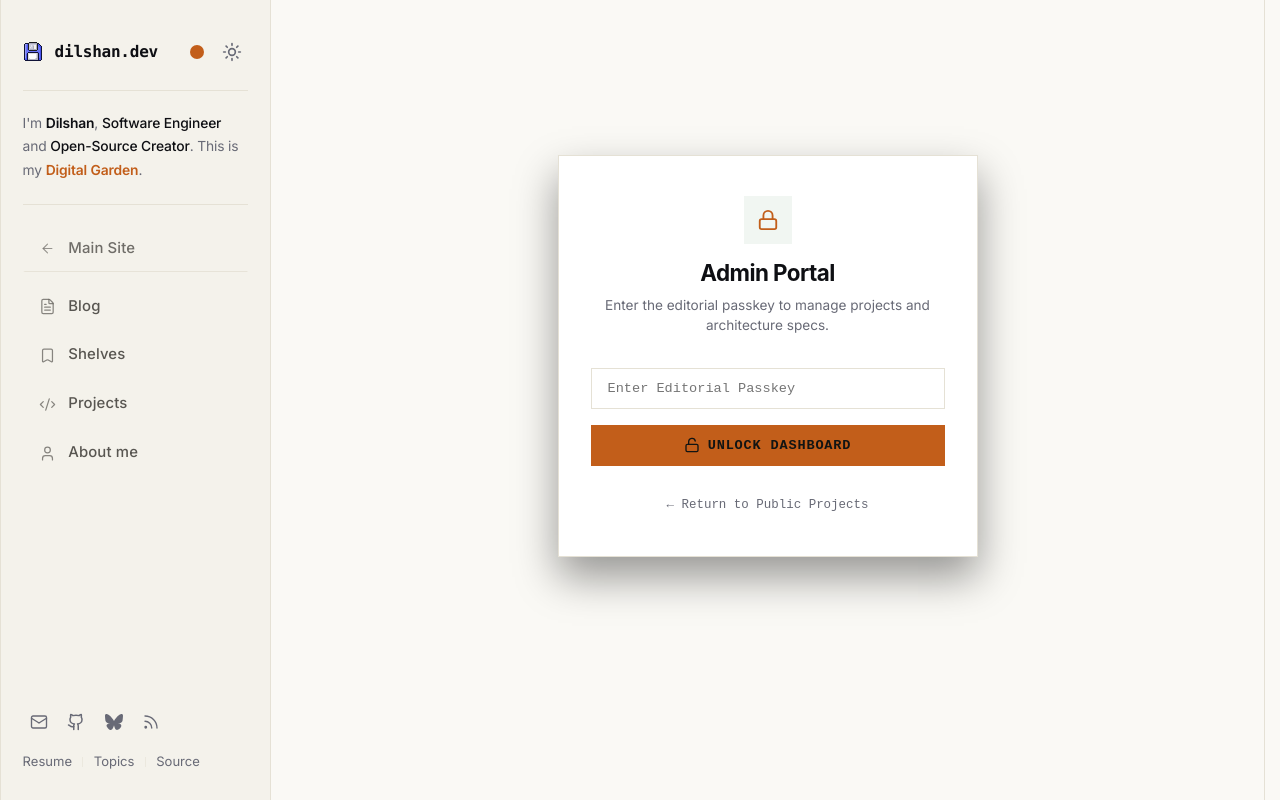
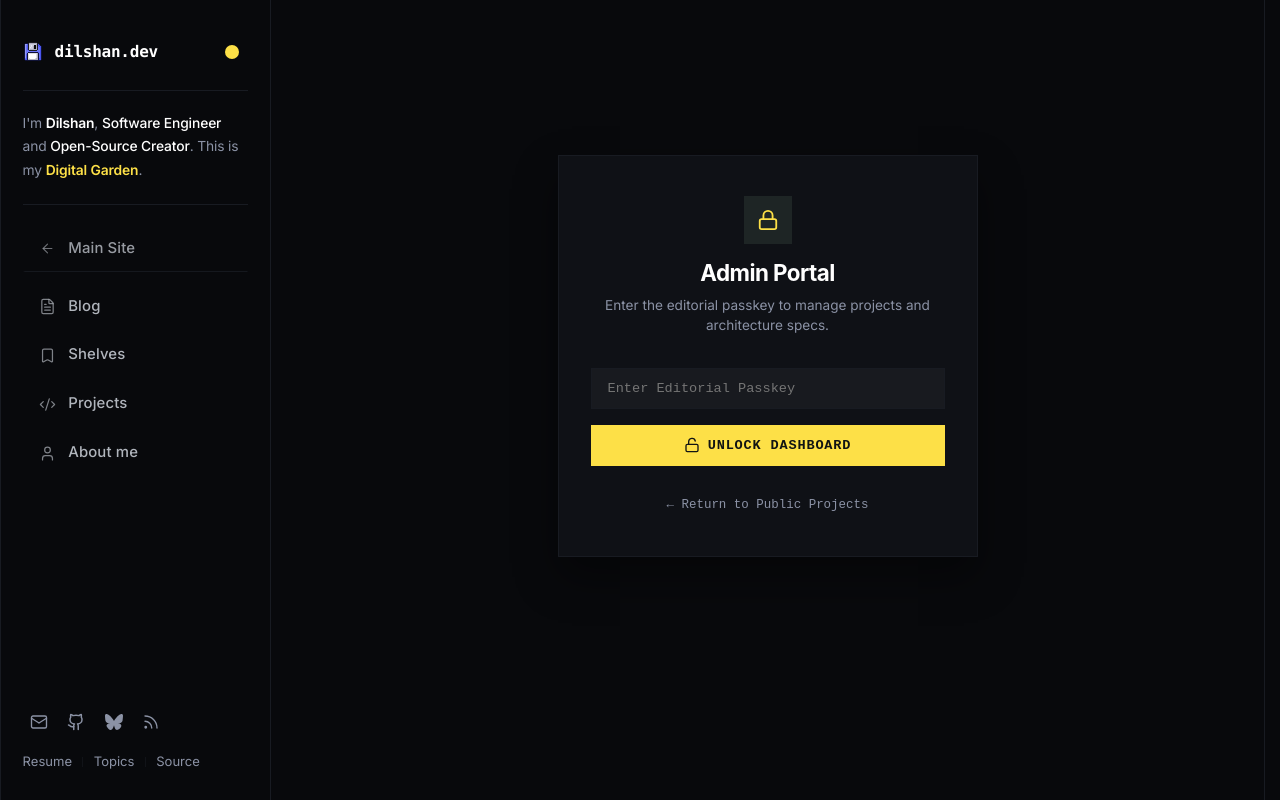
Before and after one commit to dilshandevxx/dilshan-personal-portfolio, a Next.js app: page /admin in a window 1280 px wide. Built offline with nearby package versions, Linux system fonts and the light colour scheme; a web font is replaced by a local one.

Commit message:
feat(theme): lock background to main site obsidian canvas, remove theme toggle, and retain text color accent picker

```diff
--- a/src/app/globals.css
+++ b/src/app/globals.css
@@ -63,84 +63,7 @@ section[id] {
   --accent-blue: #235c94;
   --accent-blue-dark: #82aaff;
 
-  /* Calm Studio Alabaster (Light Theme) */
-  --color-primary: var(--accent-amber);
-  --color-primary-rgb: 194, 94, 26;
-
-  --color-background: var(--stone-50);
-  --color-background-sidebar: var(--stone-100);
-  --color-background-alternate: var(--stone-150);
-  --color-background-card: #ffffff;
-  --color-background-card-hover: #ffffff;
-  --color-background-input: #ffffff;
-  --color-background-tag: #edeae0;
-  --color-background-navbar-link-hover: var(--stone-200);
-  --color-background-navbar-link-active: #e3ded0;
-
-  --color-text: var(--stone-800);
-  --color-text-emphasized: var(--stone-900);
-  --color-text-muted: var(--stone-600);
-  --color-text-heading: var(--stone-900);
-  --color-text-link: var(--color-primary);
-
-  --color-border: var(--stone-300);
-  --color-border-card: var(--stone-300);
-  --color-border-emphasized: var(--stone-400);
-
-  --card-shadow: 0px 1px 3px rgba(0, 0, 0, 0.04), 0px 3px 8px rgba(0, 0, 0, 0.02);
-  --card-shadow-hover: 0px 6px 18px rgba(0, 0, 0, 0.07);
-
-  /* Layout dimensions (exact from taniarascia.com) */
-  --navbar-height: 60px;
-  --footer-height: 60px;
-  --content-width: 760px;
-  --sidebar-width: 270px;
-  --post-sidebar-width: 260px;
-  --layout-padding-vertical: 2rem;
-  --layout-padding-horizontal: 2rem;
-
-  --border-radius: 8px;
-  --border-radius-sm: 4px;
-  --border-radius-lg: 12px;
-  --transition: 0.15s ease;
-
-  color-scheme: light;
-}
-
-/* Dark Mode Tokens (exact from taniarascia.com) */
-[data-theme="dark"] {
-  --color-primary: var(--accent-amber-dark);
-  --color-primary-rgb: 254, 222, 145;
-
-  /* Tania Rascia's signature matte slate-charcoal canvas */
-  --color-background: var(--gray-9);
-  --color-background-sidebar: var(--gray-9);
-  --color-background-alternate: var(--gray-11);
-  --color-background-card: var(--gray-8);
-  --color-background-card-hover: var(--gray-7);
-  --color-background-input: var(--gray-11);
-  --color-background-tag: var(--gray-8);
-  --color-background-navbar-link-hover: var(--gray-8);
-  --color-background-navbar-link-active: var(--gray-7);
-
-  --color-text: var(--gray-3);
-  --color-text-emphasized: var(--gray-0);
-  --color-text-muted: var(--gray-5);
-  --color-text-heading: var(--gray-0);
-  --color-text-link: var(--color-primary);
-
-  --color-border: var(--gray-7);
-  --color-border-card: var(--gray-7);
-  --color-border-emphasized: var(--gray-6);
-
-  --card-shadow: 0px 4px 7px rgba(0, 1, 2, 0.3), 0px 2px 2px rgba(0, 1, 2, 0.3), 0px 1px 1px rgba(0, 1, 2, 0.3);
-  --card-shadow-hover: 0 8px 24px rgba(0, 0, 0, 0.35);
-
-  color-scheme: dark;
-}
-
-/* Midnight Mode Tokens: Deep pitch-black OLED minimal canvas */
-[data-theme="midnight"] {
+  /* Unified Main Site Obsidian Dark Canvas (Always Consistent) */
   --color-primary: var(--accent-amber-dark);
   --color-primary-rgb: 254, 222, 145;
 
@@ -156,7 +79,54 @@ section[id] {
 
   --color-text: #d2d5df;
   --color-text-emphasized: #ffffff;
-  --color-text-muted: #6f768b;
+  --color-text-muted: #8b92a5;
+  --color-text-heading: #ffffff;
+  --color-text-link: var(--color-primary);
+
+  --color-border: #181b22;
+  --color-border-card: #181b22;
+  --color-border-emphasized: #272c38;
+
+  --card-shadow: 0px 4px 8px rgba(0, 0, 0, 0.6), 0px 2px 2px rgba(0, 0, 0, 0.6);
+  --card-shadow-hover: 0 8px 25px rgba(0, 0, 0, 0.85);
+
+  /* Layout dimensions (exact from taniarascia.com) */
+  --navbar-height: 60px;
+  --footer-height: 60px;
+  --content-width: 760px;
+  --sidebar-width: 270px;
+  --post-sidebar-width: 260px;
+  --layout-padding-vertical: 2rem;
+  --layout-padding-horizontal: 2rem;
+
+  --border-radius: 8px;
+  --border-radius-sm: 4px;
+  --border-radius-lg: 12px;
+  --transition: 0.15s ease;
+
+  color-scheme: dark;
+}
+
+/* Dark & Midnight Mode Tokens: Deep pitch-black OLED minimal canvas matching main site */
+[data-theme="dark"],
+[data-theme="midnight"],
+[data-theme="light"] {
+  --color-primary: var(--accent-amber-dark);
+  --color-primary-rgb: 254, 222, 145;
+
+  --color-background: #08090c;
+  --color-background-sidebar: #08090c;
+  --color-background-alternate: #040406;
+  --color-background-card: #0f1116;
+  --color-background-card-hover: #161820;
+  --color-background-input: #040406;
+  --color-background-tag: #12141a;
+  --color-background-navbar-link-hover: #12141a;
+  --color-background-navbar-link-active: #161820;
+
+  --color-text: #d2d5df;
+  --color-text-emphasized: #ffffff;
+  --color-text-muted: #8b92a5;
   --color-text-heading: #ffffff;
   --color-text-link: var(--color-primary);
 
@@ -188,8 +158,8 @@ html {
 
 body {
   font-family: var(--font-body), -apple-system, BlinkMacSystemFont, "Segoe UI", Roboto, sans-serif;
-  color: var(--color-text);
-  background-color: var(--color-background);
+  color: var(--color-text, #d2d5df);
+  background-color: #08090c !important;
   line-height: 1.6;
   min-height: 100vh;
 }
@@ -4134,7 +4104,7 @@ a.text-link:hover {
 .portfolio-shell-wrapper {
   width: 100%;
   min-height: 100vh;
-  background-color: var(--color-background, #0d0f12);
+  background-color: #08090c !important;
   color: var(--color-text, #f0f0f2);
   display: flex;
   flex-direction: column;
@@ -4144,6 +4114,7 @@ a.text-link:hover {
 .portfolio-shell-wrapper .app-shell {
   width: 100%;
   padding-top: 0 !important;
+  background-color: #08090c !important;
 }
 
 /* ==========================================================================
@@ -4153,7 +4124,7 @@ a.text-link:hover {
   display: flex;
   flex-direction: column;
   min-height: 100vh;
-  background-color: #090a0c;
+  background-color: #08090c !important;
   color: #ffffff;
   width: 100%;
 }
@@ -4161,6 +4132,7 @@ a.text-link:hover {
 .modern-main-content {
   flex-grow: 1;
   width: 100%;
+  background-color: #08090c !important;
 }
 
 .modern-main-content .blog-container {
@@ -4175,7 +4147,7 @@ a.text-link:hover {
   display: flex;
   min-height: 100vh;
   width: 100%;
-  background-color: var(--color-background, #0b0c0e);
+  background-color: #08090c !important;
 }
 
 .portfolio-main-column {
@@ -4183,11 +4155,11 @@ a.text-link:hover {
   min-width: 0;
   display: flex;
   flex-direction: column;
-  background-color: var(--color-background, #0b0c0e);
+  background-color: #08090c !important;
 }
 
 .portfolio-top-bar {
-  background-color: #0b0b0d;
+  background-color: #08090c;
   border-bottom: 1px solid rgba(255, 255, 255, 0.08);
 }
 
@@ -4213,7 +4185,7 @@ a.text-link:hover {
   display: flex;
   flex-direction: column;
   justify-content: space-between;
-  background-color: #0b0b0d;
+  background-color: #08090c;
   border-right: 1px solid rgba(255, 255, 255, 0.08);
   padding: 3rem 2rem 2.5rem 2.5rem;
   box-sizing: border-box;
--- a/src/components/ColorPicker.tsx
+++ b/src/components/ColorPicker.tsx
@@ -19,9 +19,7 @@ export function ColorPicker() {
   }, []);
 
   const getThemeValue = (c: ColorAccent) => {
-    if (theme === "light") return c.lightValue;
-    if (theme === "midnight") return c.midnightValue;
-    return c.darkValue;
+    return c.midnightValue || c.darkValue;
   };
 
   const currentVal = getThemeValue(accent);
--- a/src/components/PortfolioSidebar.tsx
+++ b/src/components/PortfolioSidebar.tsx
@@ -4,7 +4,6 @@ import React, { useState } from "react";
 import Link from "next/link";
 import { usePathname } from "next/navigation";
 import { ColorPicker } from "./ColorPicker";
-import { ThemeToggle } from "./ThemeToggle";
 import { Menu, X as CloseIcon } from "lucide-react";
 
 export interface NavigationItem {
@@ -93,7 +92,6 @@ export function PortfolioSidebar() {
         <div className="flex items-center gap-1.5">
           <div className="stefano-controls">
             <ColorPicker />
-            <ThemeToggle />
           </div>
           <button
             type="button"
@@ -120,10 +118,9 @@ export function PortfolioSidebar() {
               DILSHAN
             </Link>
 
-            {/* Seamless Theme & Accent Color Controls */}
+            {/* Seamless Accent Color Controls */}
             <div className="stefano-controls">
               <ColorPicker />
-              <ThemeToggle />
             </div>
           </div>
         </div>
--- a/src/components/Sidebar.tsx
+++ b/src/components/Sidebar.tsx
@@ -5,7 +5,6 @@ import Link from "next/link";
 import { usePathname } from "next/navigation";
 import { siteConfig } from "@/data/siteConfig";
 import { ColorPicker } from "./ColorPicker";
-import { ThemeToggle } from "./ThemeToggle";
 import { AmbientPlayer } from "./AmbientPlayer";
 import { GithubIcon, BlueskyIcon } from "./SocialIcons";
 import {
@@ -91,7 +90,6 @@ export function Sidebar() {
         <div className="mobile-header-actions">
           <AmbientPlayer variant="header" />
           <ColorPicker />
-          <ThemeToggle />
           <button
             type="button"
             className="navbar-button"
@@ -127,7 +125,6 @@ export function Sidebar() {
 
             <div className="sidebar-header-controls">
               <ColorPicker />
-              <ThemeToggle />
             </div>
           </div>
         </section>
--- a/src/components/ThemeContext.tsx
+++ b/src/components/ThemeContext.tsx
@@ -220,24 +220,17 @@ interface ThemeContextType {
 const ThemeContext = createContext<ThemeContextType | undefined>(undefined);
 
 export function ThemeProvider({ children }: { children: React.ReactNode }) {
-  const [theme, setTheme] = useState<Theme>("dark");
+  const [theme, setTheme] = useState<Theme>("midnight");
   const [accent, setAccentState] = useState<ColorAccent>(ACCENT_COLORS[0]);
   const [mounted, setMounted] = useState(false);
 
   useEffect(() => {
     setMounted(true);
-    // Read persisted theme
-    const savedTheme = localStorage.getItem("portfolio_theme") as Theme | null;
-    const validThemes: Theme[] = ["light", "dark", "midnight"];
-    const initialTheme: Theme =
-      savedTheme && validThemes.includes(savedTheme)
-        ? savedTheme
-        : window.matchMedia("(prefers-color-scheme: dark)").matches
-        ? "dark"
-        : "light";
-
-    setTheme(initialTheme);
-    document.documentElement.setAttribute("data-theme", initialTheme);
+    // Lock background canvas permanently to unified main site dark theme (midnight)
+    const activeTheme: Theme = "midnight";
+    setTheme(activeTheme);
+    document.documentElement.setAttribute("data-theme", "midnight");
+    localStorage.setItem("portfolio_theme", "midnight");
 
     // Read persisted accent
     const savedAccentId = localStorage.getItem("portfolio_accent");
@@ -249,16 +242,12 @@ export function ThemeProvider({ children }: { children: React.ReactNode }) {
         setAccentState(found);
       }
     }
-    applyAccent(initialAccent, initialTheme);
+    applyAccent(initialAccent, activeTheme);
   }, []);
 
-  const applyAccent = (currAccent: ColorAccent, currTheme: Theme) => {
-    const palette =
-      currTheme === "light"
-        ? currAccent.light
-        : currTheme === "midnight"
-        ? currAccent.midnight
-        : currAccent.dark;
+  const applyAccent = (currAccent: ColorAccent, currTheme: Theme = "midnight") => {
+    // Uses the optimized high-contrast luminous palette for deep dark background
+    const palette = currAccent.midnight || currAccent.dark;
 
     const root = document.documentElement;
 
@@ -279,22 +268,20 @@ export function ThemeProvider({ children }: { children: React.ReactNode }) {
   };
 
   const selectTheme = (nextTheme: Theme) => {
-    setTheme(nextTheme);
-    document.documentElement.setAttribute("data-theme", nextTheme);
-    localStorage.setItem("portfolio_theme", nextTheme);
-    applyAccent(accent, nextTheme);
+    setTheme("midnight");
+    document.documentElement.setAttribute("data-theme", "midnight");
+    localStorage.setItem("portfolio_theme", "midnight");
+    applyAccent(accent, "midnight");
   };
 
   const toggleTheme = () => {
-    const currentIndex = THEME_CYCLE.indexOf(theme);
-    const nextTheme: Theme = THEME_CYCLE[(currentIndex + 1) % THEME_CYCLE.length];
-    selectTheme(nextTheme);
+    selectTheme("midnight");
   };
 
   const setAccent = (newAccent: ColorAccent) => {
     setAccentState(newAccent);
     localStorage.setItem("portfolio_accent", newAccent.id);
-    applyAccent(newAccent, theme);
+    applyAccent(newAccent, "midnight");
   };
 
   return (
```
Also changed, not shown: src/app/layout.tsx (+1 -8 lines).
